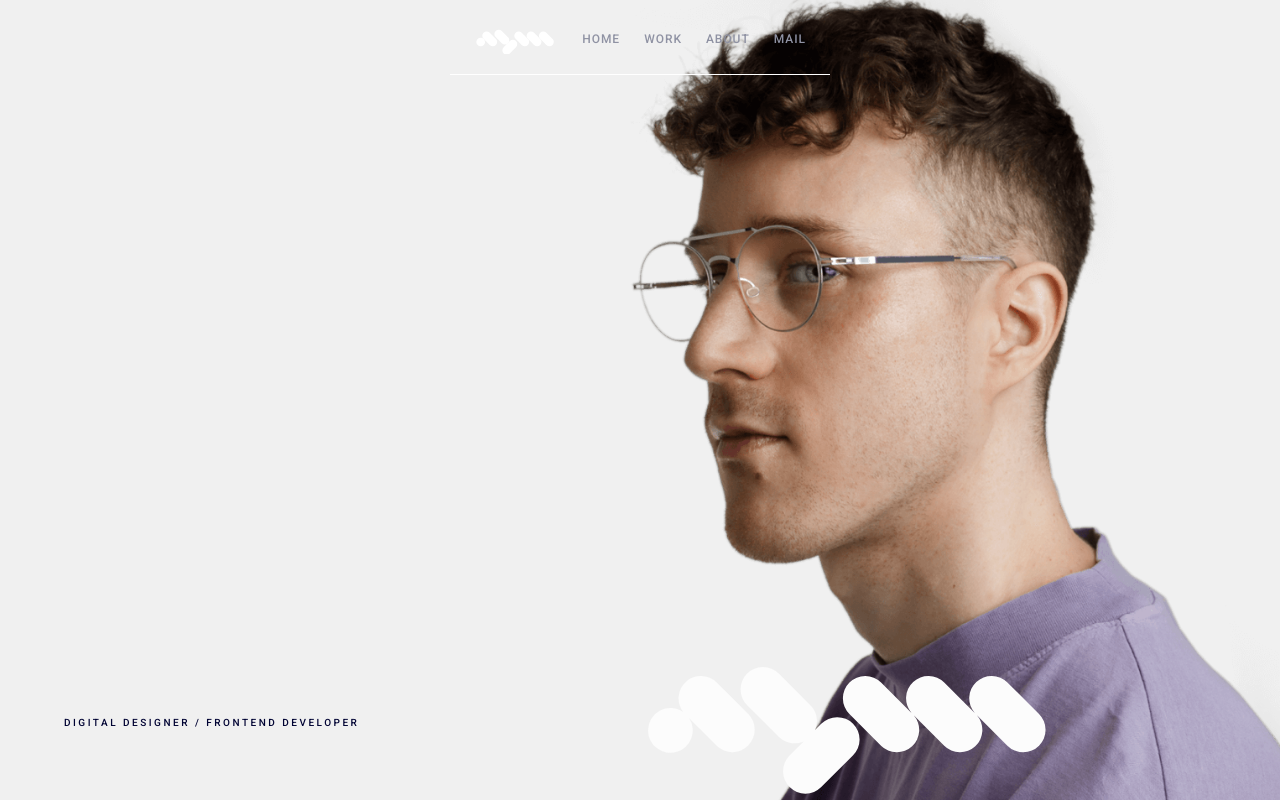
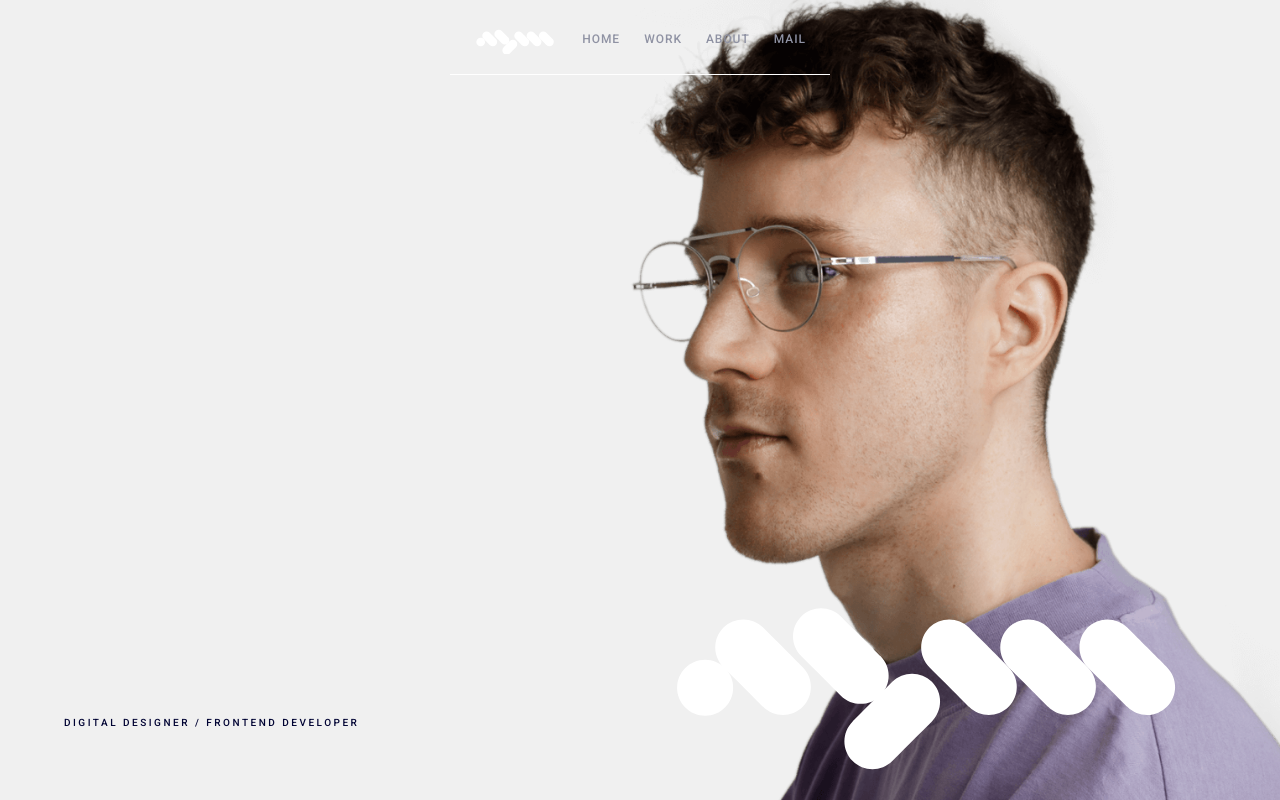
Before and after one commit to aeonyuonmiller/personal, a Next.js app: page / in a window 1280 px wide. Built offline with nearby package versions, Linux system fonts and the light colour scheme.

Commit message:
added grab

```diff
--- a/pages/components/Nav.jsx
+++ b/pages/components/Nav.jsx
@@ -1,9 +1,9 @@
 import React from 'react'
 import Link from 'next/link'
 // import Logo from "./Logo"
+import { motion } from "framer-motion";
 import Lottie from 'react-lottie';
 import animationData from '../../public/LOGO.json';
-import { motion } from "framer-motion";
 
     const defaultOptions = {
         loop: false,
--- a/pages/index.js
+++ b/pages/index.js
@@ -1,9 +1,20 @@
 import Head from "next/head";
 import Layout from "./components/Layout";
-import Logo from "./components/Logo";
+// import Logo from "./components/Logo";
 import { motion } from "framer-motion";
 import portrait from "../public/portrait.png";
 import Image from "next/image";
+import Lottie from "react-lottie";
+import animationData from "../public/LOGO.json";
+
+const defaultOptions = {
+  loop: false,
+  autoplay: true,
+  animationData: animationData,
+  rendererSettings: {
+    preserveAspectRatio: "xMidYMid slice",
+  },
+};
 
 const imageAnim = {
   intro: { opacity: 0, x: 20 },
@@ -45,9 +56,21 @@ export default function Home() {
 
       <Layout>
         <h2 className="end">digital designer / frontend developer</h2>
-        <div className="move">
-          <Logo color="var(--bg)" width="70%" />
-        </div>
+        <motion.div
+          whileHover={{ cursor: "grab" }}
+          whileTap={{ cursor: "grabbing" }}
+          drag
+          dragConstraints={{
+            top: 0,
+            right: 0,
+            bottom: 0,
+            left: 0,
+          }}
+          className="move remove"
+        >
+          {/* <Logo color="var(--bg)" width="70%" /> */}
+          <Lottie options={defaultOptions} />
+        </motion.div>
       </Layout>
     </div>
   );
```
